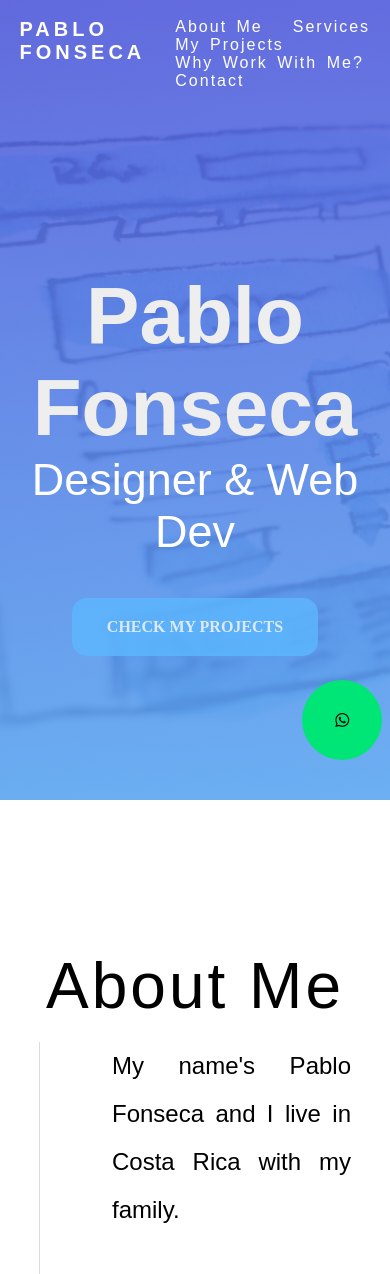
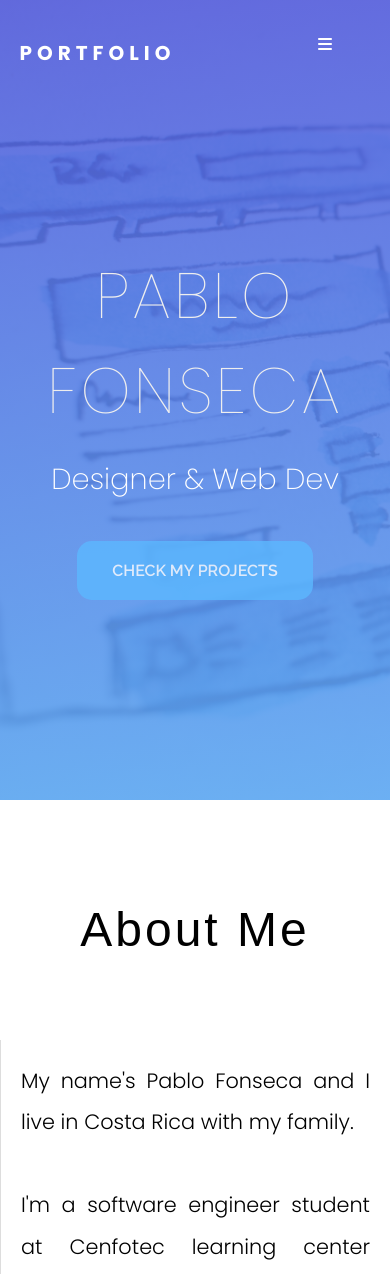
Before and after one commit to PabloFonsecaMoncada/pablofonseca.github.io, a PHP site: page / in a window 390 px wide; the page is wider, and only the part inside the window is pictured. Shown: the top 1274 px of that part. Run offline with PHP 8.4, Linux system fonts and the light colour scheme; some libraries are stand-ins or nearby versions.

Commit message:
Responsive Design Added [Desktop/Tablet/Mobile]

```diff
--- a/Styles/professional-website-styles.css
+++ b/Styles/professional-website-styles.css
@@ -48,7 +48,7 @@ header .box-container #logo {
   font-size: 1.25em;
   color: #FFF;
   font-weight: bold;
-  letter-spacing: 4px;
+  letter-spacing: 5px;
 }
 
 header #box-title-container {
@@ -557,3 +557,189 @@ footer .paragraph > *{
   text-align: center;
   color: #FFFFFF;
 }
+
+/* Responsive design [desktop] */
+#fixed-bars{
+  display: none;
+  transition-duration: .4s;
+  transform: rotate(0);
+}
+
+#fixed-bars:hover{
+  transform: rotate(360deg);
+}
+
+#pink{
+  color: #ff1754;
+  font-weight: 900;
+}
+/*Responsive design source code [mobile devices] */
+@media screen and (max-width: 700px){
+  #fixed-bars{
+    display: block;
+    position: fixed;
+    z-index: 100000;
+    right: 40px;
+    color: #FFFFFF;
+    display: flex;
+    padding: 18px;
+    border-radius: 50%;
+  }
+
+  header nav ul li a{
+    color: #FFFFFF !important;
+  }
+
+  header #box-title-container>.title-container>hgroup>h1{
+    font-size: 4em;
+    font-weight: 100;
+    text-transform: uppercase;
+    letter-spacing: 3px;
+  }
+
+  header #box-title-container>.title-container>hgroup>h2{
+    font-size: 1.81em;
+    padding-top: 20px;
+
+  }
+  header .box-container #logo{
+    padding-top: 20px;
+  }
+  #fixed-bars>svg{
+    font-size: 30px;
+  }
+  header nav{
+    display: none;
+    position: absolute;
+    top: 83px;
+    left: 0;
+    height: 258px;
+    background-color: #5CB8FF;
+    width: 100%;
+  }
+  header nav ul{
+    flex-direction: column;
+  }
+  header nav ul li{
+    margin-top: 10px;
+    margin-bottom: 15px;
+  }
+  #about-me .aboutme-container > .personal-information-text:not(a){
+    width: 100%;
+    padding-left: 0;
+    padding: 20px;
+  }
+  #services .services-container{
+    flex-direction: column;
+  }
+  #services .services-container .service{
+    width: 100%;
+  }
+  .work-container{
+    flex-direction: column;
+  }
+
+  .work-container .item{
+    margin: 0 auto;
+    width: 90%;
+    padding-top: 10px;
+    padding-bottom: 10px;
+    margin-bottom: 30px;
+  }
+
+  input[type="text"], input[type="email"]{
+    width:100%;
+  }
+
+  #fixed-icon{
+    display: none;
+  }
+
+  h3{
+    padding-bottom: 63px;
+    padding-top: 63px;
+    font-size: 3em;
+  }
+
+  section{
+    padding: 0;
+  }
+
+  .work-container .item{
+    margin-bottom: 50px;
+  }
+
+  #about-me .aboutme-container > .personal-information-text:not(a){
+    font-size: 1.3em;
+  }
+
+  .contact_information > .mail_data, .contact_information > .whatsapp_data{
+    flex-direction: column;
+    align-items: center;
+  }
+
+  .contact_information td span{
+    font-size: 14px;
+  }
+
+  .paragraph>p{
+    font-size: 14px;
+  }
+}
+
+/*Responsive design source code [tablets] */
+@media screen and (min-width:701px){
+  @media screen and (max-width: 900px){
+
+    header{
+      height: 95vh;
+    }
+
+    #fixed-bars{
+      display: block;
+      position: fixed;
+      z-index: 100000;
+      right: 40px;
+      color: #FFFFFF;
+      display: flex;
+      padding: 18px;
+      border-radius: 50%;
+    }
+
+    #fixed-bars>svg{
+      font-size: 30px;
+    }
+
+    header nav{
+      display: none;
+      position: absolute;
+      top: 75px;
+      left: 0;
+      height: 258px;
+      background-color: #5CB8FF;
+      width: 100%;
+    }
+
+    header nav ul{
+      flex-direction: column;
+    }
+    header nav ul li{
+      margin-top: 10px;
+      margin-bottom: 15px;
+    }
+    header nav ul li a{
+      color: #FFFFFF !important;
+    }
+    #services .services-container .service{
+      width: 45%;
+    }
+    .work-container .item{
+      width: 48%;
+      margin-bottom: 30px;
+      margin-top: 25px;
+    }
+    #fixed-bars{
+      top: 10px;
+    }
+  }
+}
--- a/index.html
+++ b/index.html
@@ -43,8 +43,11 @@
   <script src="https://kit.fontawesome.com/cc171aa64b.js"></script>
 
   <!-- Custom fonts [Links] | Google Fonts Library -->
-  <link href="https://fonts.googleapis.com/css?family=Poiret+One&display=swap" rel="stylesheet">
-  <link href="https://fonts.googleapis.com/css?family=Poiret+One|Source+Code+Pro&display=swap" rel="stylesheet">
+  <!-- <link href="https://fonts.googleapis.com/css?family=Poiret+One&display=swap" rel="stylesheet">
+  <link href="https://fonts.googleapis.com/css?family=Poiret+One|Source+Code+Pro&display=swap" rel="stylesheet"> -->
+  <link href="https://fonts.googleapis.com/css?family=Poppins:100,100i,200,200i,300,300i,400,400i,500,500i,600,600i,700,700i,800,800i,900,900i&display=swap" rel="stylesheet">
+  <link href="https://fonts.googleapis.com/css?family=Source+Code+Pro:200,200i,300,300i,400,400i,500,500i,600,600i,700,700i,900,900i&display=swap" rel="stylesheet">
+  <link href="https://fonts.googleapis.com/css?family=Raleway:100,100i,200,200i,300,300i,400,400i,500,500i,600,600i,700,700i,800,800i,900,900i&display=swap" rel="stylesheet">
 
   <!-- Custom stylesheet -->
   <link rel="stylesheet" href="./Styles/professional-website-styles.css" type="text/css">
@@ -69,7 +72,7 @@
     <div class="main">
       <div class="box-container">
         <!-- Navigation bar author/software student name -->
-        <p id="logo">pablo fonseca</p>
+        <p id="logo">portfolio</p>
 
         <!-- Navigation bar links -->
         <nav>
@@ -81,6 +84,10 @@
             <li><a href="#contact">Contact</a></li>
           </ul>
         </nav>
+        <!-- Navigation Bars For Mobile Devices -->
+        <div class="bar-icon-container mobile-container" id="fixed-bars">
+          <i class="fas fa-bars"></i>
+        </div>
       </div>
     </div>
     <div class="box-container" id="box-title-container">
@@ -391,24 +398,33 @@
     $(document).ready(function(){
       $(window).scroll(function(){
         scroll = $(window).scrollTop();
-        if(scroll > 100){
+        if(scroll > 30){
           $(".main").css({"position":"fixed"});
           $(".main").css({"width":"100%"});
           $(".main").css({"top":"0"});
           $(".main").css({"background":"#FFFFFF"});
           $(".main a").css({"color":"#000000"});
+          $(".main a").css({"font-weight": "bold"});
           $(".main #logo").css({"color":"#000000"});
           $(".main").css({"padding-bottom":"20px"});
           $(".main").css({"padding-top":"10px"});
           $(".main").css({"z-index":"10000"});
           $(".main").css({"box-shadow":"0px 3px 52px 0px rgba(0,0,0,0.3)"});
+          $("#fixed-bars").css({"color": "#000000"});
+          $("#logo").html('<p><span id="pink">&lt;</span>portfolio<span id="pink">/&gt;</span></p>');
+
         }else{
           $(".main").css({"position":"relative"});
           $(".main").css({"background":"transparent"});
           $(".main").css({"box-shadow":"0 0 0"});
           $(".main a").css({"color":"#FFFFFF"});
           $(".main #logo").css({"color":"#FFFFFF"});
+          $("#fixed-bars").css({"color":"#FFFFFF"});
+          $("#logo").html("<p>portfolio</p>");
         }
+      });
+      $('#fixed-bars').click(function(){
+        $('header nav').slideToggle("fast");
       });
     });
   </script>
```
